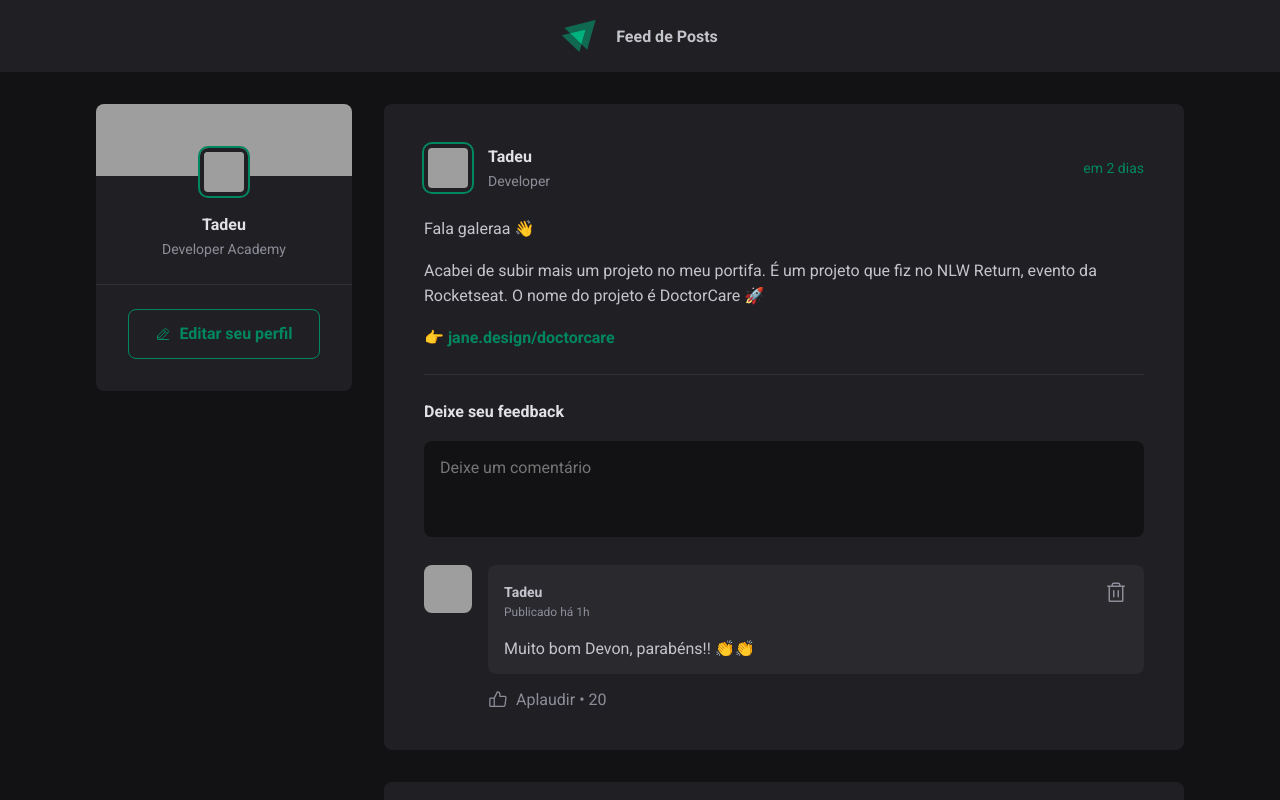
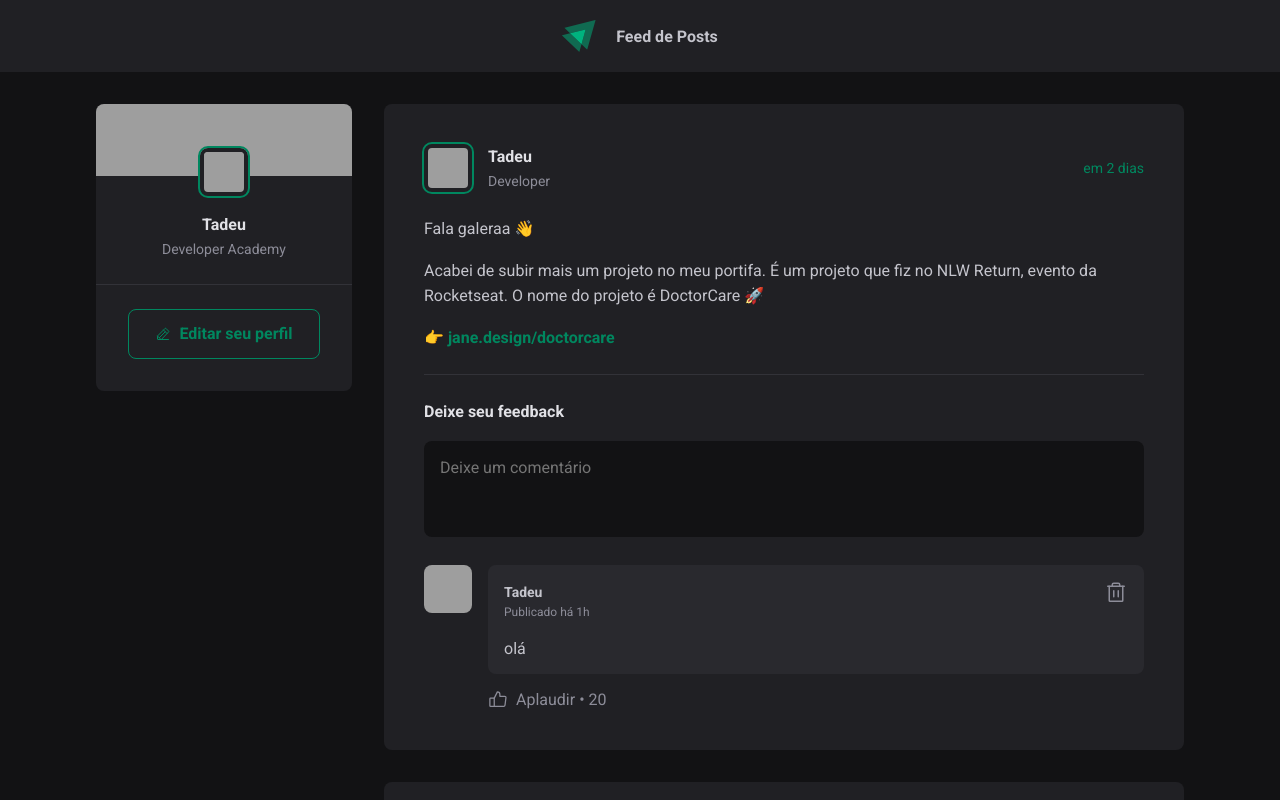
Before and after one commit to tadeubneto/01-fundamentos-react, a React (Vite) app: page / in a window 1280 px wide. Shown: the top 800 px of the page. Built offline with nearby package versions, Linux system fonts and the light colour scheme; grey boxes are pictures that could not be loaded.

Commit message:
feat: criado funcoes para funcionamento do formulario

```diff
--- a/src/components/Comments.jsx
+++ b/src/components/Comment.jsx
@@ -1,9 +1,9 @@
 import { ThumbsUp, Trash } from "phosphor-react";
 import { Avatar } from "./Avatar";
-import styles from "./Comments.module.css";
+import styles from "./Comment.module.css";
 
 
-export function Comments() {
+export function Comment({content}) {
   return (
     <div className={styles.comment}>
       <Avatar hasBorder={false}
@@ -17,7 +17,7 @@ export function Comments() {
               <time title="11 de março às 08:00h" dateTime="2024-03-11 08:02">
                 Publicado há 1h
               </time>
-          <p>Muito bom Devon, parabéns!! 👏👏</p>
+          <p>{content}</p>
             </div>
         <button title="Deletar comentário">
             <Trash size={24}/>
--- a/src/components/Post.jsx
+++ b/src/components/Post.jsx
@@ -1,10 +1,19 @@
-import { Comments } from "./Comments";
 import styles from "./Post.module.css";
+import { Comment } from "./Comment";
 import { Avatar } from "./Avatar";
 import { format, formatDistanceToNow } from 'date-fns';//lib de formatção de hora
 import ptBR from 'date-fns/locale/pt-BR'
+import { useState } from "react";
 
 export function Post({author, publishedAt, content}) {
+
+
+  const [newCommentText, setNewCommentText] = useState('')
+
+  const [comments, setComments] = useState([
+   'olá'
+
+    ])
 
   const publishedDateFormat = format(publishedAt, "d 'de' LLLL 'às' HH:mm'h'", {
     locale: ptBR,
@@ -12,8 +21,20 @@ export function Post({author, publishedAt, content}) {
 
   const publishedRelativeToNow = formatDistanceToNow(publishedAt, {
     locale: ptBR,
-    addSuffix: true,
+    addSuffix: true, //seria o prefixo do nosso portugues
   })
+
+  function handleCreateNewComment(){
+    event.preventDefault()
+
+    setComments([...comments, newCommentText])
+    setNewCommentText('')//apos executar a função, limpa a text area
+
+  }
+
+  function handleNewCommentText(){
+    setNewCommentText(event.target.value)
+  }
 
   return (
     <article className={styles.post}>
@@ -41,18 +62,23 @@ export function Post({author, publishedAt, content}) {
         })
         }
       </div>
-      <form className={styles.commentForm}>
+      <form onSubmit={handleCreateNewComment} className={styles.commentForm}>
         <strong>Deixe seu feedback</strong>
         <textarea
+        name="comment"
+        value={newCommentText}// valor dela sempre vai ser o estado inicial
         placeholder="Deixe um comentário"
+        onChange={handleNewCommentText}//monitora as mudanças da função
         />
         <footer>
-        <button type="submit">Comentar</button>
+         <button type="submit">Comentar</button>
         </footer>
       </form>
 
       <div className={styles.commentList}>
-        <Comments />
+        {comments.map(comment => {
+          return <Comment content={comment} />
+        })}
 
       </div>
     </article>
```
Also changed, not shown: src/components/Comment.module.css (renamed from src/components/Comments.module.css).
